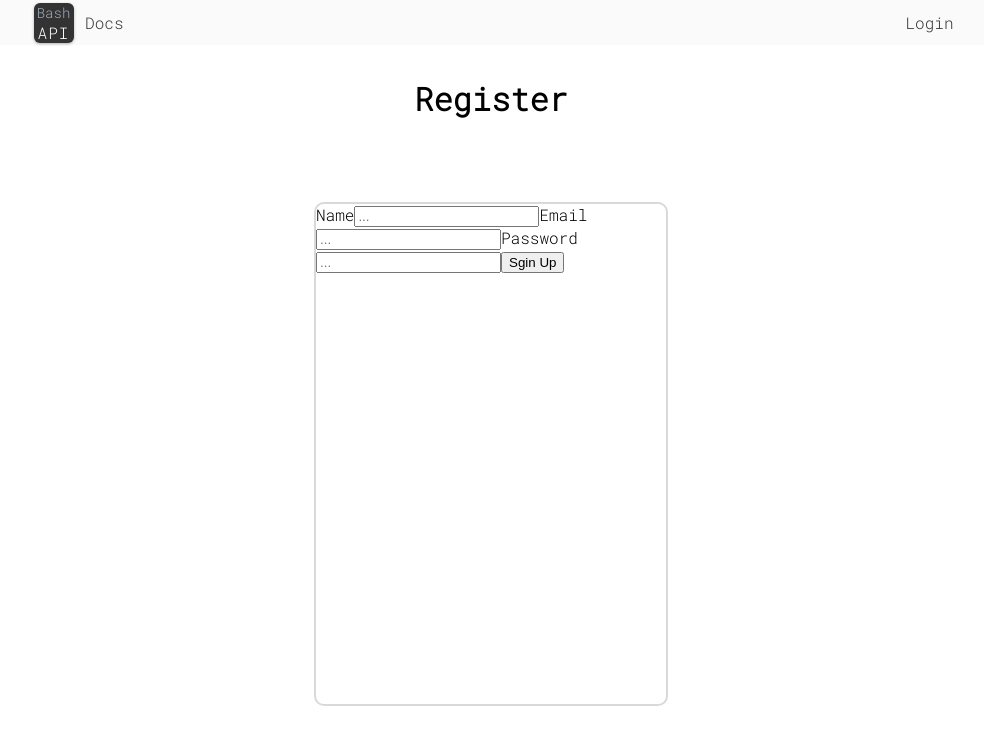
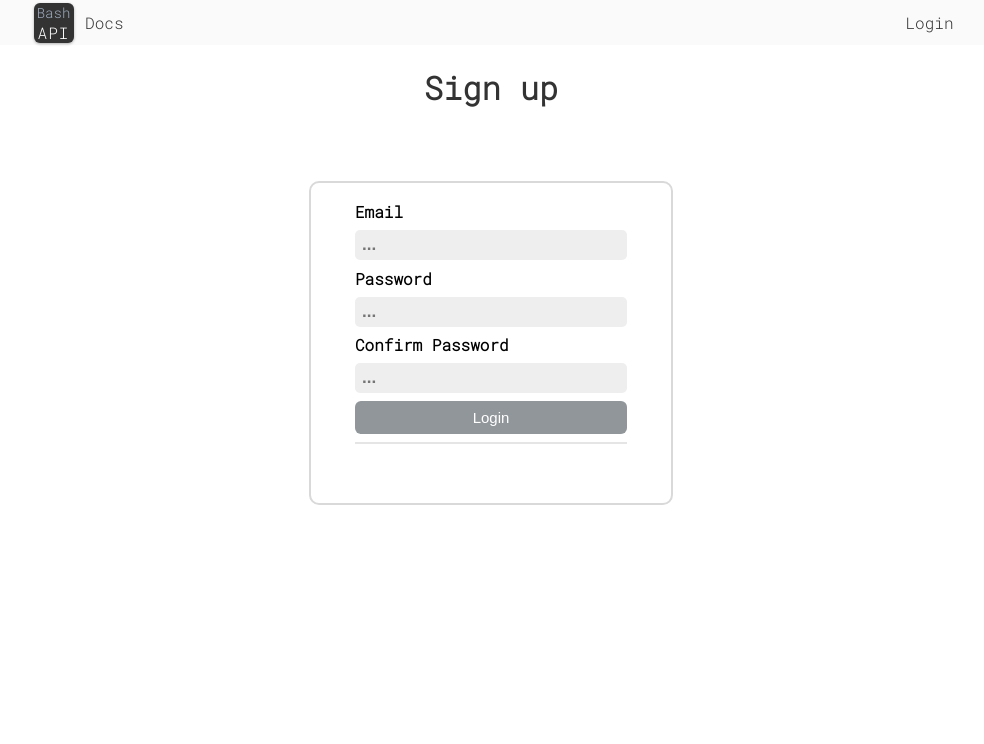
Before and after one commit to bash199/BashAPI, a React (Create React App) app in the folder client/: page /register in a window 1280 px wide. Shown: the top 744 px of the page, without its empty margins (149-1133 px from the left). Built offline with nearby package versions, Linux system fonts and the light colour scheme.

Commit message:
add,edit,view,and dlete resource have been styled.

```diff
--- a/client/src/Components/pages/Dashboard.jsx
+++ b/client/src/Components/pages/Dashboard.jsx
@@ -87,7 +87,7 @@ const Dashboard = () => {
             <ApiBox>
                <ApiInnerContainer>
                   <H1>API endpoint:</H1>
-                  <small>https://bashapi.onrender.com/doc/{token}/:endpoint</small>
+                  <small>https://bashapi.onrender.com/api/doc/{token}/:endpoint</small>
                </ApiInnerContainer>
                <NewResBtnContainer>
                   <NewResourceBtn onClick={() => setResource((prev) => !prev)}>
--- a/client/src/Components/pages/Login.jsx
+++ b/client/src/Components/pages/Login.jsx
@@ -78,7 +78,8 @@ const H3 = styled.h1`
    color: #333333;
 `;
 const Docs = styled.div`
-   color: #333;
+   color: brown;
+   font-weight: 600;
    text-align: center;
    font-size: 13px;
 `;
--- a/client/src/Components/pages/Register.jsx
+++ b/client/src/Components/pages/Register.jsx
@@ -9,33 +9,109 @@ const Div = styled.div`
    align-items: center;
 `;
 const InnerDiv = styled.div`
-   width: 350px;
-   height: 500px;
+   width: 340px;
+   height: 300px;
    background-color: #fff;
    border: 2px solid #d9d9d9;
    border-radius: 10px;
    margin-top: 50px;
+   padding: 10px;
+   display: flex;
+   align-items: center;
+   flex-direction: column;
 `;
-const H3 = styled.h3`
+const InputsBox = styled.div`
+   width: 80%;
+   height: 255px;
+   border-bottom: 2px solid rgba(0, 0, 0, 0.1);
+   display: flex;
+   flex-direction: column;
+   align-items: center;
+   justify-content: space-around;
+`;
+const InputContainer = styled.div`
+   width: 100%;
+   height: 50px;
+   display: flex;
+   flex-direction: column;
+   align-items: flex-start;
+   justify-content: space-between;
+`;
+
+const LoginBtn = styled.button`
+   width: 100%;
+   height: 33px;
+   background-color: #2b353d84;
+   color: white;
+   font-size: 15px;
+   border-radius: 6px;
+   border: none;
+   cursor: pointer;
+   &:active {
+      transform: scale(0.98);
+      transition: all 0.1s ease-in;
+   }
+`;
+
+const Input = styled.input`
+   border-style: solid;
+   width: 95%;
+   font-weight: 600;
+   font-size: 17px;
+   padding: 5px 7px;
+   border-width: 2px;
+   border-radius: 5px;
+   color: #8a8a8a;
+
+   background-color: #eee;
+   border: none;
+   margin-top: 8px;
+   &:focus {
+      outline-color: #2196f3;
+      outline-offset: 3px;
+      transition: all 0.1s ease-in-out;
+   }
+`;
+const H3 = styled.h1`
    font-size: 2rem;
+   color: #333333;
+`;
+const Docs = styled.div`
+   color: #333;
+   text-align: center;
+   font-size: 13px;
+`;
+const ErrorMessage = styled.div`
+   height: 50px;
+   display: flex;
+   justify-content: center;
+   align-items: center;
+   color: #333;
+   font-weight: 600;
+   text-align: center;
+   font-size: 0.9rem;
 `;
 const Register = () => {
    const [inputs, setInputs] = useState({
-      name: "",
       email: "",
       password: "",
    });
+   const [error, setError] = useState(null);
+   const [pass, setPass] = useState("null");
+
    const navigate = useNavigate();
    const Clickhandle = async (event) => {
       event.preventDefault();
       try {
-         if (!inputs.email || !inputs.password || !inputs.name)
-            throw new Error("Please fill all fields");
+         if (!inputs.email || !inputs.password || !pass) {
+            return;
+         }
+         if (inputs.password !== pass) {
+            return setError("Passwords Doesn't Match");
+         }
          await Api.post("/user/register", inputs);
          navigate("/login");
-
          setInputs({
-            name: "",
             email: "",
             password: "",
          });
@@ -43,13 +119,13 @@ const Register = () => {
          const {data, status} = error.response;
          if (
             data ===
-               "User validation failed: email: must be valid Email links, password: Path `password` (`d`) is shorter than the minimum allowed length (6)." &&
+               "User validation failed: email: must be valid Email links" &&
             status === 400
          ) {
-            return console.log("must be valid Email");
+            return setError("must be valid Email");
          }
-         console.log(error.message);
-         console.log(error.response.data);
+         console.log(error.response);
+         setError(error.response.data);
       }
    };
 
@@ -61,32 +137,50 @@ const Register = () => {
 
    return (
       <Div>
-         <H3>Register</H3>
+         <H3>Sign up</H3>
          <InnerDiv>
-            <div>
-               <label>Name</label>
-               <input
+            <InputsBox>
+               <InputContainer>
+                  <label style={{fontWeight: 600}} htmlFor="email">
+                     Email
+                  </label>
+                  <Input
                      onChange={handleInputChange}
                      placeholder="..."
-                  name="name"
-                  type="text"
-               />
-               <label>Email</label>
-               <input
-                  onChange={handleInputChange}
-                  placeholder="..."
+                     id="email"
                      name="email"
                      type="text"
                   />
-               <label>Password</label>
-               <input
+               </InputContainer>
+               <InputContainer>
+                  <label style={{fontWeight: 600}} htmlFor="password">
+                     Password
+                  </label>
+                  <Input
+                     placeholder="..."
                      onChange={handleInputChange}
+                     name="password"
+                     type="password"
+                  />
+               </InputContainer>
+               <InputContainer>
+                  <label style={{fontWeight: 600}} htmlFor="password">
+                     Confirm Password
+                  </label>
+                  <Input
                      placeholder="..."
+                     onChange={({target: {value}}) => {
+                        setPass(value);
+                     }}
                      name="password"
-                  type="text"
+                     type="password"
                   />
-               <button onClick={Clickhandle}>Sgin Up</button>
-            </div>
+               </InputContainer>
+               <LoginBtn onClick={Clickhandle}>Login</LoginBtn>
+            </InputsBox>
+            <ErrorMessage>
+               <Docs>{error}</Docs>
+            </ErrorMessage>
          </InnerDiv>
       </Div>
    );
--- a/client/src/Components/resources/AllResources.jsx
+++ b/client/src/Components/resources/AllResources.jsx
@@ -5,7 +5,7 @@ import EditResource from "./EditResource";
 import {reverseGeneratedName} from "../../utils/reverseGeneratedName";
 import ResourceData from "./ResourceData";
 const Div = styled.div`
-   width: 270px;
+   width: 260px;
    height: 80px;
    padding: 0 5px;
    margin: 10px;
@@ -14,18 +14,32 @@ const Div = styled.div`
    border: 2px solid transparent;
    &:hover {
       border: 2px solid #eee;
-
       .BtnBox {
-         display: block;
-         transition: all 1s ease-in-out;
+         display: flex;
+         justify-content: space-around;
+         align-items: center;
       }
    }
 `;
 
 const BtnsBox = styled.div`
    display: none;
-
-   transition: all 2s ease-out;
+   height: 30px;
+`;
+const Btn = styled.button`
+   width: 50px;
+   height: 22px;
+   text-align: center;
+   background-color: #c2c2c2;
+   color: #333;
+   /* font-size: 15px; */
+   border-radius: 6px;
+   border: none;
+   cursor: pointer;
+   &:active {
+      transform: scale(0.98);
+      transition: all 0.1s ease-in;
+   }
 `;
 
 const Collection = ({collection, getCollections}) => {
@@ -60,9 +74,9 @@ const Collection = ({collection, getCollections}) => {
          <div>{name}</div>
          <div>Documents: {collection.documentCount}</div>
          <BtnsBox className="BtnBox">
-            <button onClick={handleData}>Data</button>
-            <button onClick={handleEdit}>Edit</button>
-            <button onClick={handleDelete}>Delete</button>
+            <Btn onClick={handleData}>Data</Btn>
+            <Btn onClick={handleEdit}>Edit</Btn>
+            <Btn onClick={handleDelete}>Delete</Btn>
          </BtnsBox>
          {edit && <EditResource collection={collection} setEdit={setEdit} />}
          {data && <ResourceData collection={collection} setData={setData} />}
--- a/client/src/Components/resources/NewResource.jsx
+++ b/client/src/Components/resources/NewResource.jsx
@@ -18,10 +18,10 @@ export const Overlay = styled.div`
 export const FormBox = styled.div`
    max-width: 600px;
    width: 50%;
-   height: 50vh;
+   height: 70vh;
    padding: 10px;
    border-radius: 7px;
-   background-color: antiquewhite;
+   background-color: #fff;
    -webkit-animation: fade-in 1.2s cubic-bezier(0.39, 0.575, 0.565, 1) both;
    animation: fade-in 1.2s cubic-bezier(0.39, 0.575, 0.565, 1) both;
    @media (max-width: 500px) {
@@ -45,12 +45,128 @@ export const FormBox = styled.div`
       }
    }
 `;
-const ButtonBox = styled.div`
+export const Input = styled.input`
+   border-style: solid;
+   width: calc(40% - 20px);
+   font-weight: 500;
+   font-size: 17px;
+   padding: 5px 7px;
+   margin: 0 5px;
+   border-width: 2px;
+   border-radius: 5px;
+   color: #8a8a8a;
+   background-color: #eee;
+   border: none;
+   margin-top: 8px;
+   &:focus {
+      outline-color: #2196f3;
+      outline-offset: 3px;
+      transition: all 0.1s ease-in-out;
+   }
+`;
+
+export const RescorceNmeInput = styled.input`
+   border-style: solid;
+   width: calc(100% - 14px);
+   font-weight: 500;
+   font-size: 17px;
+   padding: 5px 7px;
+   border-width: 2px;
+   border-radius: 5px;
+   color: #8a8a8a;
+   background-color: #eee;
+   border: none;
+   margin-top: 8px;
+   &:focus {
+      outline-color: #2196f3;
+      outline-offset: 3px;
+      transition: all 0.1s ease-in-out;
+   }
+`;
+
+export const Select = styled.select`
+   border-style: solid;
+   width: calc(43% - 20px);
+   font-weight: 600;
+   font-size: 17px;
+   padding: 5px 7px;
+   margin: 0 5px;
+   border-width: 2px;
+   border-radius: 5px;
+   color: #8a8a8a;
+   background-color: #eee;
+   border: none;
+   margin-top: 8px;
+   &:focus {
+      outline-color: #2196f3;
+      outline-offset: 3px;
+      transition: all 0.1s ease-in-out;
+   }
+`;
+
+export const ButtonBox = styled.div`
    width: 100%;
    margin: 5px 0 5px 0;
    display: flex;
    justify-content: end;
 `;
+
+export const FooterBtns = styled.div`
+   width: 100%;
+   margin: 5px 0 5px 0;
+   display: flex;
+   justify-content: center;
+   align-self: flex-end;
+`;
+
+export const FooterBtnsInnerBox = styled.div`
+   width: 250px;
+   margin: 5px 0 5px 0;
+   display: flex;
+   justify-content: space-between;
+`;
+
+export const Btn = styled.button`
+   width: 50px;
+   height: 22px;
+   text-align: center;
+   margin: 0 3px;
+   background-color: #c2c2c2;
+   color: #333;
+   border-radius: 6px;
+   border: none;
+   cursor: pointer;
+   &:active {
+      transform: scale(0.98);
+      transition: all 0.1s ease-in;
+   }
+`;
+
+export const Btn2 = styled.button`
+   width: 100px;
+   height: 28px;
+   text-align: center;
+   background-color: #c2c2c2;
+   color: #333;
+   border-radius: 6px;
+   border: none;
+   cursor: pointer;
+   &:active {
+      transform: scale(0.98);
+      transition: all 0.1s ease-in;
+   }
+`;
+
+export const FormInnerBox = styled.div`
+   height: 100%;
+   display: flex;
+   flex-direction: column;
+   justify-content: space-between;
+   /* overflow: auto; */
+`;
+export const FormOverFlowDiv = styled.div`
+   overflow: auto;
+`
 const NewResource = ({setResource}) => {
    const [fields, setFields] = useState([{name: "", type: ""}]);
    const [name, setName] = useState("");
@@ -96,24 +212,25 @@ const NewResource = ({setResource}) => {
          console.log(err.response);
       }
    };
-
    return (
       <div>
          <Overlay>
             <FormBox>
+               <FormInnerBox>
+                  <FormOverFlowDiv>
                      <ButtonBox>
-                  <button onClick={() => setResource((prev) => !prev)}>
+                        <Btn onClick={() => setResource((prev) => !prev)}>
                            X
-                  </button>
+                        </Btn>
                      </ButtonBox>
                      <div>
                         <h4>Resource Name</h4>
                         <small htmlFor="ResourceName">
-                     Enter meaningful resource name, it will be used to generate
-                     API endpoints.
+                           Enter meaningful resource name, it will be used to
+                           generate API endpoints.
                         </small>
                         <div>
-                     <input
+                           <RescorceNmeInput
                               id="ResourceName"
                               type="text"
                               placeholder="Example: users, comments, articles"
@@ -124,14 +241,18 @@ const NewResource = ({setResource}) => {
                      </div>
                      <h4>Schema </h4>
                      <small>
-                  Define Resource schema, it will be used to generate mock data.
+                        Define Resource schema, it will be used to generate mock
+                        data.
                      </small>
                      <form>
-                  <input disabled={true} defaultValue={"_id"} />
-                  <input defaultValue={"ObjectId"} disabled={true} />
+                        <div>
+                           <Input disabled={true} defaultValue={"_id"} />
+                           <Input defaultValue={"ObjectId"} disabled={true} />
+                        </div>
+                        <div>
                            {fields.map((field, i) => (
                               <div key={i}>
-                        <input
+                                 <Input
                                     type="text"
                                     name="name"
                                     placeholder="Field name"
@@ -139,7 +260,7 @@ const NewResource = ({setResource}) => {
                                     onChange={(e) => handleChange(i, e)}
                                  />
 
-                        <select
+                                 <Select
                                     name="type"
                                     value={field.type}
                                     onChange={(e) => handleChange(i, e)}
@@ -150,29 +271,40 @@ const NewResource = ({setResource}) => {
                                     <option value="Boolean">Boolean</option>
                                     <option value="Array">Array</option>
                                     <option value="Object">Object</option>
-                        </select>
-                        <button type="button" onClick={() => handleRemove(i)}>
-                           -
-                        </button>
+                                 </Select>
+                                 <Btn
+                                    type="button"
+                                    onClick={() => handleRemove(i)}
+                                 >
+                                    Delete
+                                 </Btn>
                               </div>
                            ))}
-                  <button type="button" onClick={handleAdd}>
-                     +
-                  </button>
+                        </div>
+                        <div style={{margin: "5px"}}>
+                           <Btn type="button" onClick={handleAdd}>
+                              Add
+                           </Btn>
+                        </div>
                      </form>
-               <div>
+                     <div style={{padding: " 0 5px"}}>
+                        <h4>Endpoints</h4>
                         <h5>GET ={">"} /...</h5>
                         <h5>GET ={">"} /.../:id</h5>
                         <h5>POST ={">"} /...</h5>
                         <h5>PUT ={">"} /.../:id</h5>
                         <h5>DELETE ={">"} /.../:id</h5>
                      </div>
-               <div>
-                  <button onClick={handleCreate}>Create</button>
-                  <button onClick={() => setResource((prev) => !prev)}>
+                  </FormOverFlowDiv>
+                  <FooterBtns>
+                     <FooterBtnsInnerBox>
+                        <Btn2 onClick={handleCreate}>Create</Btn2>
+                        <Btn2 onClick={() => setResource((prev) => !prev)}>
                            Cancel
-                  </button>
-               </div>
+                        </Btn2>
+                     </FooterBtnsInnerBox>
+                  </FooterBtns>
+               </FormInnerBox>
             </FormBox>
          </Overlay>
       </div>
```
Also changed, not shown: client/src/Components/resources/EditResource.jsx (+57 -80 lines), client/src/Components/resources/ResourceData.jsx (+6 -46 lines), 2 other files (tests, documents, lock files or other folders). Lines whose indentation alone changed are shown as unchanged.
